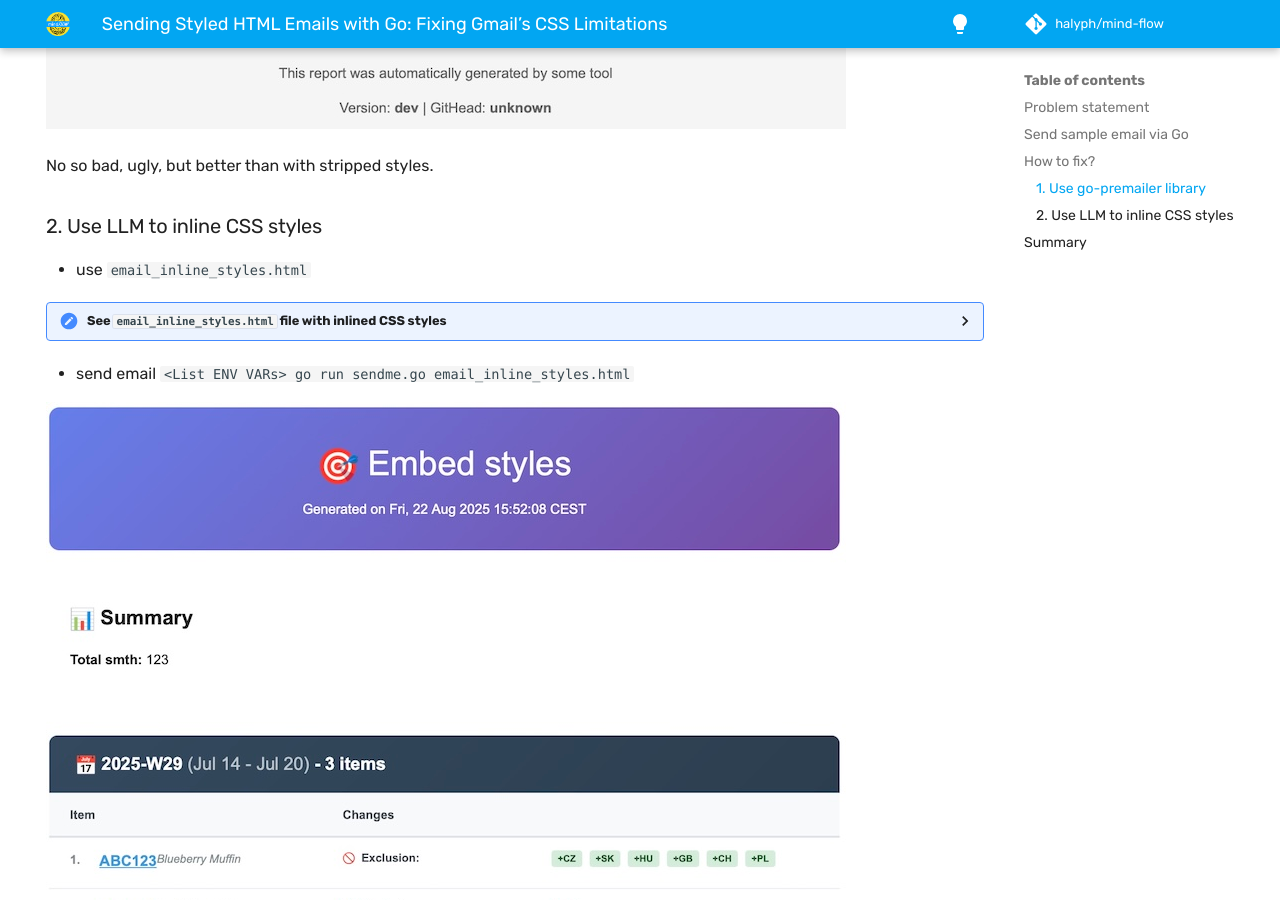
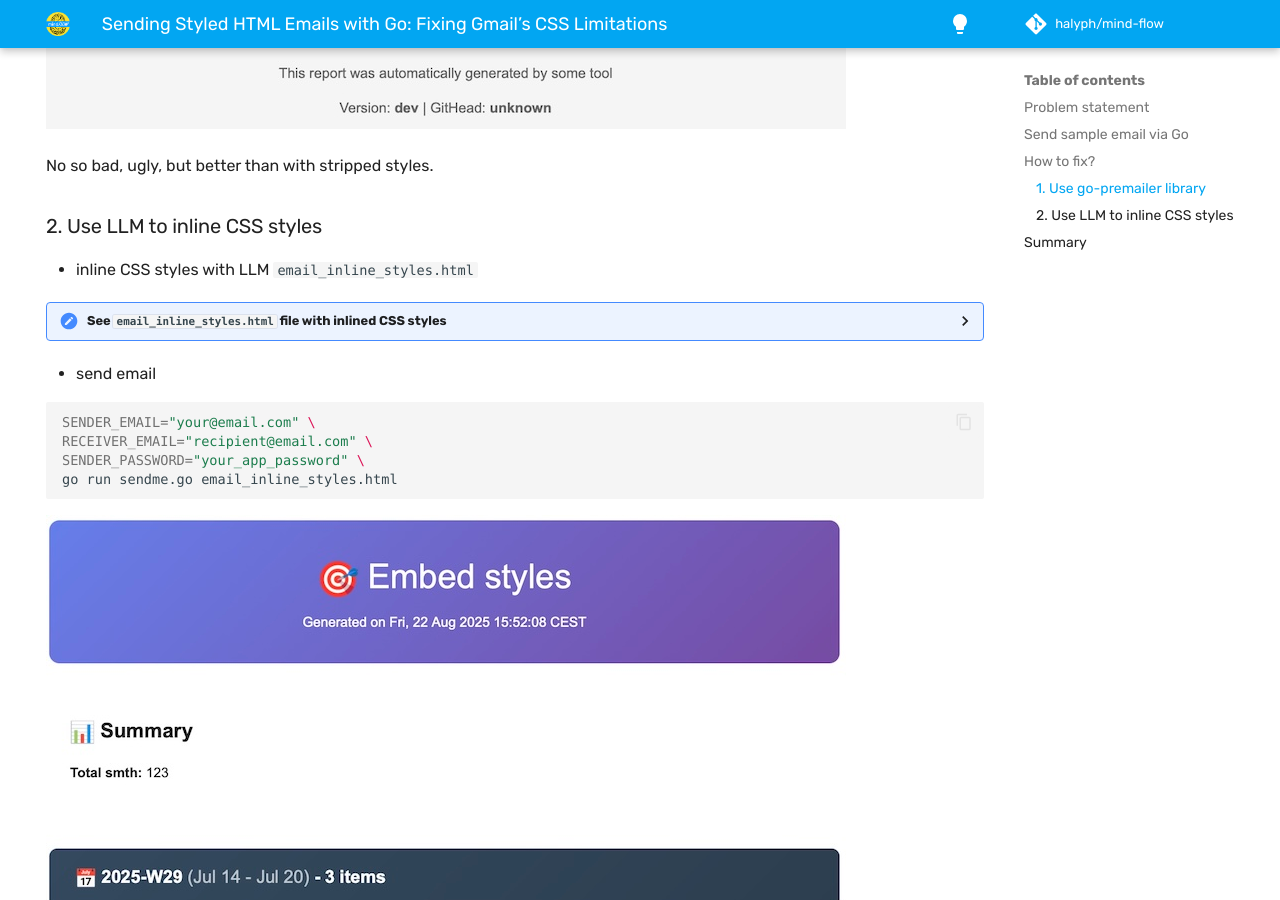
Before and after one commit to halyph/mind-flow, an MkDocs documentation site: the page built from docs/blog/2025/2025-08-23-premailer.md, in a window 1280 px wide and 900 px high, scrolled down 4000 px. Built offline with MkDocs 1.6.1 and Material for MkDocs 9.7.7, drawn with Linux system fonts in a browser that asks for light colours; some web fonts are replaced; comment, search, counter and statistics services are not loaded.

Commit message:
upd 2025-08-23-premailer.md

````diff
--- a/docs/blog/2025/2025-08-23-premailer.md
+++ b/docs/blog/2025/2025-08-23-premailer.md
@@ -421,7 +421,7 @@ No so bad, ugly, but better than with stripped styles.
 
 ### 2. Use LLM to inline CSS styles
 
-- use `email_inline_styles.html`
+- inline CSS styles with LLM `email_inline_styles.html`
 
 <details>
 <summary>
@@ -526,7 +526,14 @@ See <code>email_inline_styles.html</code> file with inlined CSS styles
 ```
 </details>
 
-- send email `<List ENV VARs> go run sendme.go email_inline_styles.html`
+- send email
+
+```bash
+SENDER_EMAIL="your@email.com" \
+RECEIVER_EMAIL="recipient@email.com" \
+SENDER_PASSWORD="your_app_password" \
+go run sendme.go email_inline_styles.html
+```
 
 ![alt text](2025-08-23-premailer/pic4.jpg)
 
````
